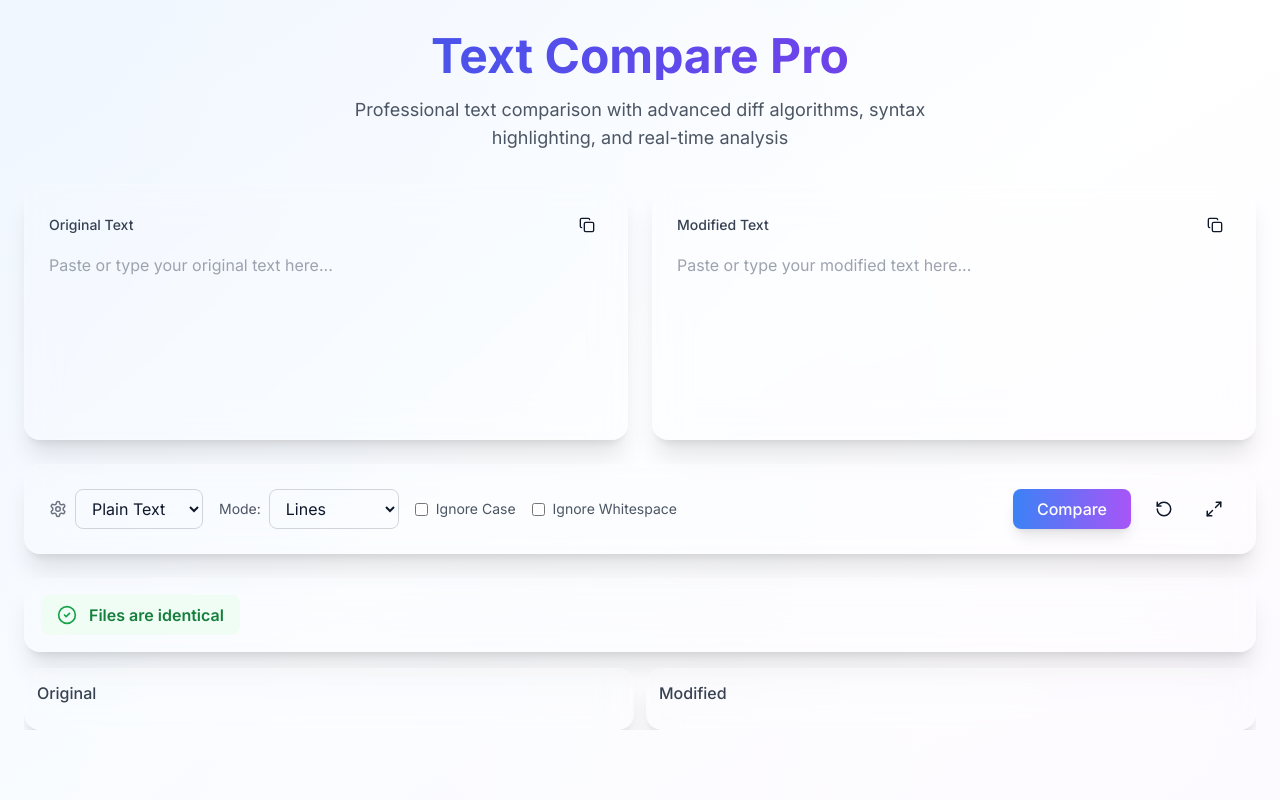
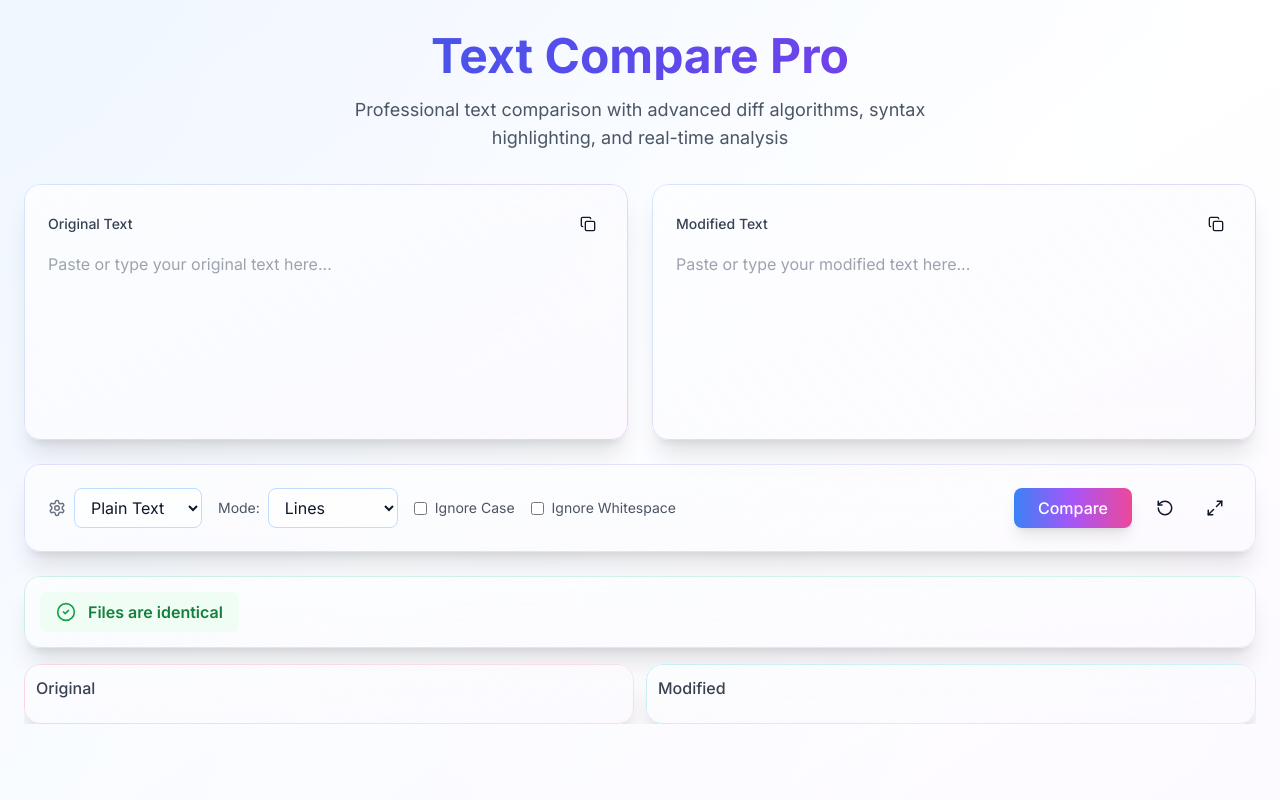
Before and after one commit to aidadenski/text-compare-pro, a Next.js app: page / in a window 1280 px wide. Both pictures are taken after a click on the button "Compare". Shown: the top 800 px of the page. Built offline with nearby package versions, Linux system fonts and the light colour scheme.

Commit message:
添加边框颜色

```diff
--- a/app/globals.css
+++ b/app/globals.css
@@ -75,35 +75,101 @@ a {
 
 @layer components {
   .glass-morphism {
-    @apply bg-white/10 backdrop-blur-lg border border-white/20 shadow-xl;
+    @apply bg-gradient-to-br from-white/80 to-white/60 backdrop-blur-xl shadow-xl relative overflow-hidden;
+    background-image:
+      linear-gradient(to bottom right, rgba(255, 255, 255, 0.8), rgba(255, 255, 255, 0.6)),
+      linear-gradient(to bottom right, rgba(59, 130, 246, 0.05), rgba(147, 51, 234, 0.05));
+  }
+
+  .glass-morphism::before {
+    content: '';
+    position: absolute;
+    inset: 0;
+    border-radius: inherit;
+    padding: 1px;
+    background: linear-gradient(135deg, rgba(59, 130, 246, 0.2), rgba(147, 51, 234, 0.2));
+    -webkit-mask: linear-gradient(#fff 0 0) content-box, linear-gradient(#fff 0 0);
+    -webkit-mask-composite: xor;
+    mask-composite: exclude;
+    pointer-events: none;
+  }
+
+  /* Variants for different colored borders */
+  .glass-morphism.border-rose::before {
+    background: linear-gradient(135deg, rgba(244, 63, 94, 0.2), rgba(251, 113, 133, 0.2));
+  }
+
+  .glass-morphism.border-cyan::before {
+    background: linear-gradient(135deg, rgba(6, 182, 212, 0.2), rgba(34, 211, 238, 0.2));
+  }
+
+  .glass-morphism.border-emerald::before {
+    background: linear-gradient(135deg, rgba(16, 185, 129, 0.2), rgba(52, 211, 153, 0.2));
+  }
+
+  .glass-morphism.border-indigo::before {
+    background: linear-gradient(135deg, rgba(99, 102, 241, 0.2), rgba(129, 140, 248, 0.2));
   }
 
   .glass-morphism-dark {
-    @apply bg-gray-900/10 backdrop-blur-lg border border-gray-700/20 shadow-xl;
+    @apply bg-gradient-to-br from-gray-900/80 to-gray-900/60 backdrop-blur-xl shadow-xl relative overflow-hidden;
+    background-image:
+      linear-gradient(to bottom right, rgba(17, 24, 39, 0.8), rgba(17, 24, 39, 0.6)),
+      linear-gradient(to bottom right, rgba(59, 130, 246, 0.1), rgba(147, 51, 234, 0.1));
+  }
+
+  .glass-morphism-dark::before {
+    content: '';
+    position: absolute;
+    inset: 0;
+    border-radius: inherit;
+    padding: 1px;
+    background: linear-gradient(135deg, rgba(59, 130, 246, 0.3), rgba(147, 51, 234, 0.3));
+    -webkit-mask: linear-gradient(#fff 0 0) content-box, linear-gradient(#fff 0 0);
+    -webkit-mask-composite: xor;
+    mask-composite: exclude;
+    pointer-events: none;
+  }
+
+  /* Dark mode variants */
+  .glass-morphism-dark.border-rose::before {
+    background: linear-gradient(135deg, rgba(244, 63, 94, 0.3), rgba(251, 113, 133, 0.3));
+  }
+
+  .glass-morphism-dark.border-cyan::before {
+    background: linear-gradient(135deg, rgba(6, 182, 212, 0.3), rgba(34, 211, 238, 0.3));
+  }
+
+  .glass-morphism-dark.border-emerald::before {
+    background: linear-gradient(135deg, rgba(16, 185, 129, 0.3), rgba(52, 211, 153, 0.3));
+  }
+
+  .glass-morphism-dark.border-indigo::before {
+    background: linear-gradient(135deg, rgba(99, 102, 241, 0.3), rgba(129, 140, 248, 0.3));
   }
 
   .diff-line-added {
-    @apply border-l-4 border-green-500;
+    @apply border-l-4 border-emerald-400 bg-gradient-to-r from-emerald-50/50 to-transparent dark:from-emerald-900/20 dark:to-transparent;
   }
 
   .diff-line-removed {
-    @apply border-l-4 border-red-500;
+    @apply border-l-4 border-rose-400 bg-gradient-to-r from-rose-50/50 to-transparent dark:from-rose-900/20 dark:to-transparent;
   }
 
   .diff-line-added-light {
-    @apply bg-green-500/5 border-l-4 border-green-500;
+    @apply border-l-4 border-emerald-300 bg-gradient-to-r from-emerald-50/20 to-transparent dark:from-emerald-900/10 dark:to-transparent;
   }
 
   .diff-line-removed-light {
-    @apply bg-red-500/5 border-l-4 border-red-500;
+    @apply border-l-4 border-rose-300 bg-gradient-to-r from-rose-50/20 to-transparent dark:from-rose-900/10 dark:to-transparent;
   }
 
   .diff-content-added {
-    @apply bg-green-500/20 rounded px-1;
+    @apply bg-emerald-400/30 dark:bg-emerald-500/30 rounded px-1 shadow-sm;
   }
 
   .diff-content-removed {
-    @apply bg-red-500/20 rounded px-1;
+    @apply bg-rose-400/30 dark:bg-rose-500/30 rounded px-1 shadow-sm;
   }
 
   .custom-scrollbar {
--- a/components/LineDiffDisplay.tsx
+++ b/components/LineDiffDisplay.tsx
@@ -180,7 +180,7 @@ export default function LineDiffDisplay({
   return (
     <div className="flex-1 grid grid-cols-1 xl:grid-cols-2 gap-3 min-h-0 overflow-hidden">
       {/* Left Panel */}
-      <div className="glass-morphism dark:glass-morphism-dark rounded-2xl p-3 overflow-auto custom-scrollbar min-w-0">
+      <div className="glass-morphism dark:glass-morphism-dark border-rose rounded-2xl p-3 overflow-auto custom-scrollbar min-w-0">
         <h3 className="font-medium mb-3 text-gray-700 dark:text-gray-200">Original</h3>
         <div className="font-mono text-sm overflow-x-hidden">
           {leftLines.map((lineInfo, index) => {
@@ -240,7 +240,7 @@ export default function LineDiffDisplay({
       </div>
 
       {/* Right Panel */}
-      <div className="glass-morphism dark:glass-morphism-dark rounded-2xl p-3 overflow-auto custom-scrollbar min-w-0">
+      <div className="glass-morphism dark:glass-morphism-dark border-cyan rounded-2xl p-3 overflow-auto custom-scrollbar min-w-0">
         <h3 className="font-medium mb-3 text-gray-700 dark:text-gray-200">Modified</h3>
         <div className="font-mono text-sm overflow-x-hidden">
           {rightLines.map((lineInfo, index) => {
--- a/components/ScrollIndicator.tsx
+++ b/components/ScrollIndicator.tsx
@@ -64,15 +64,15 @@ export default function ScrollIndicator({ diffRefs, totalHeight, isVisible }: Sc
   if (!isVisible || diffPositions.length === 0) return null;
 
   return (
-    <div className="fixed right-4 top-0 h-full w-2 bg-gray-200 dark:bg-gray-700 z-30 pointer-events-none">
+    <div className="fixed right-4 top-0 h-full w-2 bg-gradient-to-b from-purple-200 via-blue-200 to-pink-200 dark:from-purple-800 dark:via-blue-800 dark:to-pink-800 rounded-full opacity-50 z-30 pointer-events-none">
       {/* Diff markers */}
       {diffPositions.map((pos, index) => (
         <motion.div
           key={index}
-          className={`absolute left-0 w-full h-2 ${
+          className={`absolute left-0 w-full h-2 rounded-full ${
             pos.type === 'added'
-              ? 'bg-green-500'
-              : 'bg-red-500'
+              ? 'bg-gradient-to-r from-emerald-400 to-teal-400 shadow-lg shadow-emerald-300/50'
+              : 'bg-gradient-to-r from-rose-400 to-pink-400 shadow-lg shadow-rose-300/50'
           }`}
           style={{ top: `${pos.top}%` }}
           initial={{ opacity: 0, scaleX: 0 }}
--- a/components/TextCompare.tsx
+++ b/components/TextCompare.tsx
@@ -251,14 +251,14 @@ export default function TextCompare() {
             transition={{ delay: 0.2 }}
             className="relative"
           >
-            <div className="glass-morphism dark:glass-morphism-dark rounded-2xl p-6 h-64">
+            <div className="glass-morphism dark:glass-morphism-dark rounded-2xl p-6 h-64 transition-all duration-300 hover:shadow-2xl">
               <div className="flex justify-between items-center mb-3">
                 <label className="text-sm font-medium text-gray-700 dark:text-gray-200">
                   Original Text
                 </label>
                 <button
                   onClick={() => handleCopy(text1, 1)}
-                  className="p-2 rounded-lg hover:bg-gray-200 dark:hover:bg-gray-700 transition-colors"
+                  className="p-2 rounded-lg hover:bg-gradient-to-br hover:from-gray-100 hover:to-gray-200 dark:hover:from-gray-700 dark:hover:to-gray-600 transition-all"
                 >
                   {copied1 ? <Check size={16} className="text-green-500" /> : <Copy size={16} />}
                 </button>
@@ -279,14 +279,14 @@ export default function TextCompare() {
             transition={{ delay: 0.3 }}
             className="relative"
           >
-            <div className="glass-morphism dark:glass-morphism-dark rounded-2xl p-6 h-64">
+            <div className="glass-morphism dark:glass-morphism-dark rounded-2xl p-6 h-64 transition-all duration-300 hover:shadow-2xl">
               <div className="flex justify-between items-center mb-3">
                 <label className="text-sm font-medium text-gray-700 dark:text-gray-200">
                   Modified Text
                 </label>
                 <button
                   onClick={() => handleCopy(text2, 2)}
-                  className="p-2 rounded-lg hover:bg-gray-200 dark:hover:bg-gray-700 transition-colors"
+                  className="p-2 rounded-lg hover:bg-gradient-to-br hover:from-gray-100 hover:to-gray-200 dark:hover:from-gray-700 dark:hover:to-gray-600 transition-all"
                 >
                   {copied2 ? <Check size={16} className="text-green-500" /> : <Copy size={16} />}
                 </button>
@@ -308,7 +308,7 @@ export default function TextCompare() {
           transition={{ delay: 0.4 }}
           className="max-w-7xl mx-auto mt-6"
         >
-          <div className="glass-morphism dark:glass-morphism-dark rounded-2xl p-6">
+          <div className="glass-morphism dark:glass-morphism-dark border-indigo rounded-2xl p-6">
             <div className="flex flex-wrap items-center gap-4">
               {/* Format Selector */}
               <div className="flex items-center gap-2">
@@ -316,7 +316,7 @@ export default function TextCompare() {
                 <select
                   value={format}
                   onChange={(e) => setFormat(e.target.value)}
-                  className="bg-transparent border border-gray-300 dark:border-gray-600 rounded-lg px-3 py-2 outline-none focus:ring-2 focus:ring-blue-500"
+                  className="bg-white/50 dark:bg-gray-800/50 border border-blue-200 dark:border-purple-700 rounded-lg px-3 py-2 outline-none focus:ring-2 focus:ring-blue-400 focus:border-transparent transition-all"
                 >
                   {formatOptions.map(option => (
                     <option key={option.value} value={option.value}>
@@ -332,7 +332,7 @@ export default function TextCompare() {
                 <select
                   value={diffOptions.mode}
                   onChange={(e) => setDiffOptions({ ...diffOptions, mode: e.target.value as DiffMode })}
-                  className="bg-transparent border border-gray-300 dark:border-gray-600 rounded-lg px-3 py-2 outline-none focus:ring-2 focus:ring-blue-500"
+                  className="bg-white/50 dark:bg-gray-800/50 border border-blue-200 dark:border-purple-700 rounded-lg px-3 py-2 outline-none focus:ring-2 focus:ring-blue-400 focus:border-transparent transition-all"
                 >
                   {diffModes.map(mode => (
                     <option key={mode.value} value={mode.value}>
@@ -368,7 +368,7 @@ export default function TextCompare() {
                 whileHover={{ scale: 1.05 }}
                 whileTap={{ scale: 0.95 }}
                 onClick={handleCompare}
-                className="ml-auto bg-gradient-to-r from-blue-500 to-purple-500 text-white px-6 py-2 rounded-lg font-medium shadow-lg hover:shadow-xl transition-shadow"
+                className="ml-auto bg-gradient-to-r from-blue-500 via-purple-500 to-pink-500 text-white px-6 py-2 rounded-lg font-medium shadow-lg hover:shadow-xl hover:from-blue-600 hover:via-purple-600 hover:to-pink-600 transition-all duration-300"
               >
                 Compare
               </motion.button>
@@ -477,7 +477,7 @@ export default function TextCompare() {
           >
             <div className="max-w-7xl mx-auto h-full flex flex-col">
               {/* Stats Bar - Normal Position */}
-              <div ref={statsBarRef} className="glass-morphism dark:glass-morphism-dark rounded-2xl p-4 mb-4">
+              <div ref={statsBarRef} className="glass-morphism dark:glass-morphism-dark border-emerald rounded-2xl p-4 mb-4">
                 <div className="flex items-center justify-between flex-wrap gap-4">
                   <div className="flex items-center gap-4">
                     {diffResult.stats.total === 0 ? (
```
